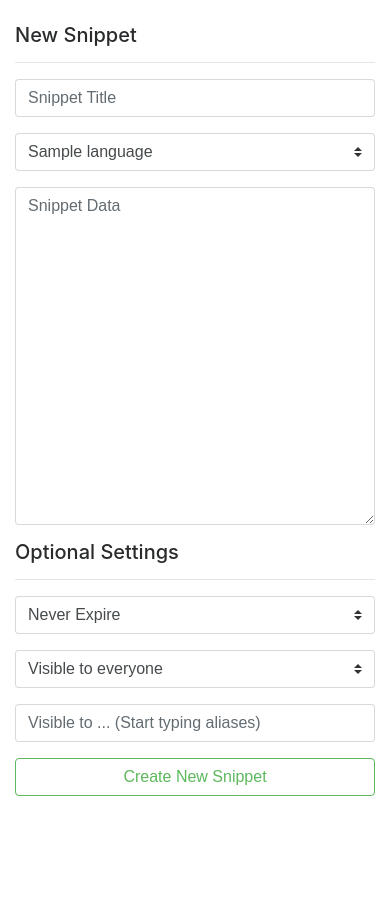
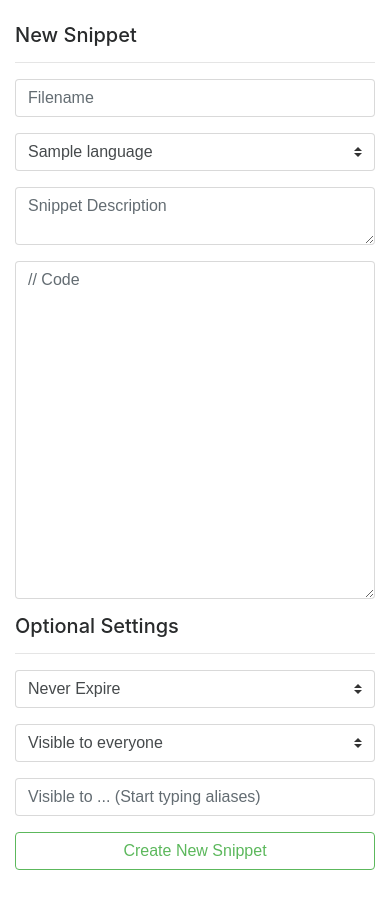
Before and after one commit to Snipbin/snipe, a Django app: page / in a window 390 px wide. Shown: the part 54-964 px from the top of the page. Before the commit the page ends 850 px from the top, so only its background shows below. Run offline with Django 3.2, Linux system fonts and the light colour scheme; a user stored in the database is signed in; tables that the repository leaves empty hold one stand-in row (values such as "Sample post"); parts of the project's set-up code (start-up, migrations or seed data) failed here and were passed over; some libraries are stand-ins or nearby versions.

Commit message:
Snippets now have description

```diff
--- a/apps/account/views/profile.py
+++ b/apps/account/views/profile.py
@@ -15,7 +15,7 @@ class ProfileView(View):
         if user_profile is None:
             return render(request, '404.html', context)
         context['user_profile'] = user_profile
-        context['snippets'] = user_profile.snipes.all()
+        context['snippets'] = user_profile.snipes.all().order_by('last_modified').reverse()
         return render(request, self.profile_page, context)
 
     def post(self):
--- a/apps/core/views/discover.py
+++ b/apps/core/views/discover.py
@@ -9,7 +9,7 @@ class DiscoverView(View):
 
     def get(self, request):
         context = dict()
-        snippets = Snippet.objects.all().filter(is_private=False).order_by('last_modified')
+        snippets = Snippet.objects.all().filter(is_private=False).order_by('last_modified').reverse()
         context['snippets'] = snippets
         return render(request, self.discover_page, context)
 
--- a/apps/core/views/new_snippet.py
+++ b/apps/core/views/new_snippet.py
@@ -45,6 +45,7 @@ class NewSnippetView(View):
             snippet = Snippet(
                 title=post_data['title'],
                 language=Language.objects.all().filter(id=int(post_data['language'])).first(),
+                description=post_data['description'],
                 code=post_data['code'],
                 author=UserProfile.objects.all().filter(id=1).first(),
                 is_private=snippet_is_private,
--- a/apps/snippet/models.py
+++ b/apps/snippet/models.py
@@ -10,6 +10,7 @@ from apps.core.models import Language
 class Snippet(models.Model):
     title = models.CharField(max_length=64)
     language = models.ForeignKey(Language, related_name='snipes')
+    description = models.TextField()
     code = models.TextField()
     author = models.ForeignKey(UserProfile, related_name='snipes')
     uid = models.UUIDField(default=uuid.uuid4, unique=True)  # TODO: Make a method to generate UUID
--- a/templates/account/profile_page.html
+++ b/templates/account/profile_page.html
@@ -43,6 +43,9 @@
                                 </a>
                             </h5>
                         </div>
+                        <div class="card-block">
+                            {{ snippet.description }}
+                        </div>
                         <div class="card-block" style="padding: 0;">
                             <pre style="margin: 0; border-radius: 0"><code
                                     class="language-{{ snippet.language | lower }} line-numbers language-markup">{{ snippet.code }}</code></pre>
@@ -61,4 +64,5 @@
             {% endfor %}
         </div>
     </div>
+    <br>
 {% endblock %}
--- a/templates/base_template.html
+++ b/templates/base_template.html
@@ -43,7 +43,6 @@
                             <a class="dropdown-item" href="{% url 'account:user' user.username %}">My Snippets</a>
                             {# ToDO: Fix this URL #}
                             <div class="dropdown-divider"></div>
-                            <a class="dropdown-item" href="#">Settings</a>
                             <a class="dropdown-item" href="#">Logout</a>
                         </div>
                     </li>
--- a/templates/core/index.html
+++ b/templates/core/index.html
@@ -39,7 +39,7 @@
                     <div class="row">
                         <div class="col-md-6">
                             <div class="form-group">
-                                <input id="snip-title" name="title" placeholder="Snippet Title" class="form-control"
+                                <input id="snip-title" name="title" placeholder="Filename" class="form-control"
                                        type="text">
                             </div>
                         </div>
@@ -54,14 +54,17 @@
                         </div>
                     </div>
                     <div class="form-group">
-                        <textarea placeholder="Snippet Data" name="code" id="snip-code" class="form-control"
+                        <textarea placeholder="Snippet Description" name="description" id="snip-description" class="form-control"
+                                  rows="2"></textarea>
+                    </div>
+                    <div class="form-group">
+                        <textarea placeholder="// Code" name="code" id="snip-code" class="form-control"
                                   rows="16"></textarea>
                     </div>
-                    {% comment %}
-                    <div class="form-group">
-                        <div id="editor">function foo(items) { var x = "All this is syntax highlighted"; return x;}</div>
-                    </div>
-                    {% endcomment %}
+
+{#                    <div class="form-group">#}
+{#                        <div id="editor">function foo(items) { var x = "All this is syntax highlighted"; return x;}</div>#}
+{#                    </div>#}
 
                     <div class="row">
                         <div class="col-md-6">
--- a/templates/snippet/discover.html
+++ b/templates/snippet/discover.html
@@ -32,6 +32,9 @@
                             </a>
                         </h5>
                     </div>
+                    <div class="card-block">
+                        {{ snippet.description }}
+                    </div>
                     <div class="card-block" style="padding: 0;">
                             <pre style="margin: 0; border-radius: 0"><code
                                     class="language-{{ snippet.language | lower }} line-numbers language-markup">{{ snippet.code }}</code></pre>
@@ -49,4 +52,5 @@
             </div>
         {% endfor %}
     </div>
+    <br>
 {% endblock %}
--- a/templates/snippet/snippet.html
+++ b/templates/snippet/snippet.html
@@ -30,6 +30,9 @@
                 <hr>
             </div>
             <div class="col-md-12">
+                <p>{{ snippet.description }}</p>
+            </div>
+            <div class="col-md-12">
                 <pre class=""><code
                         class="language-{{ snippet.language | lower }} line-numbers language-markup">{{ snippet.code }}</code></pre>
             </div>
@@ -40,7 +43,7 @@
                 <h6 class="text-muted">&lt; {{ snippet.language }} &gt;</h6>
             </div>
             <div class="col-md-6">
-                <p class="text-md-right text-muted">Last Modified {{ snippet.last_modified }}</p>
+                <p class="text-md-right text-muted">Last Modified {{ snippet.last_modified.date }}</p>
             </div>
         </div>
     </div>
```
Also changed, not shown: apps/snippet/migrations/0004_auto_20170301_1614.py (added).
